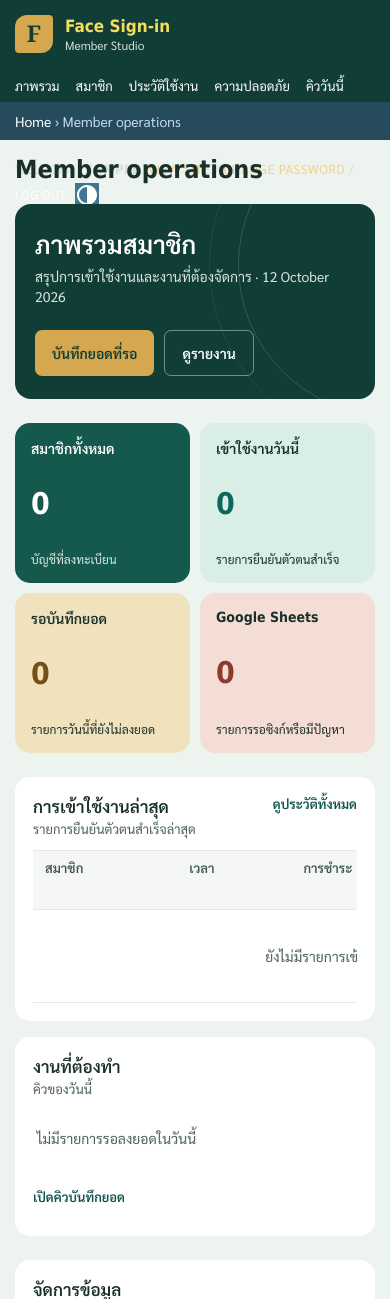
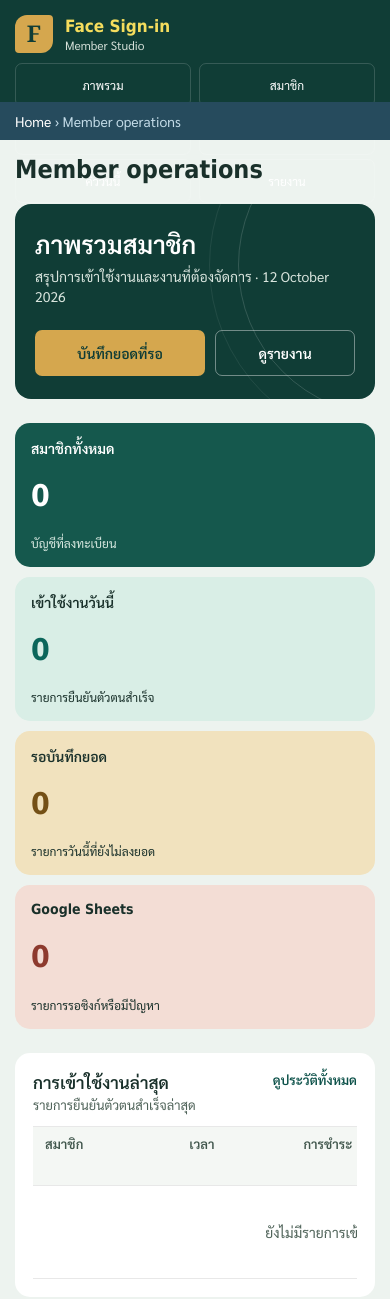
Before and after one commit to RK-pgm/Face-project, a Django app: page /admin/ in a window 390 px wide. Shown: the top 1299 px of the page. Run offline with Django 5.2, Linux system fonts and the light colour scheme; the visitor is signed in with stand-in values (Sample User, id 1); some web fonts are replaced.

Commit message:
Improve responsive mobile layouts

```diff
--- a/static/accounts/css/admin.css
+++ b/static/accounts/css/admin.css
@@ -152,15 +152,18 @@ html[data-theme="dark"] {
 @media (max-width: 1100px) {
   #content { padding: 24px; }
   .face-admin-metrics { grid-template-columns: repeat(2, minmax(0, 1fr)); }
-  .face-admin-columns { grid-template-columns: minmax(0, 1.2fr) minmax(260px, .8fr); gap: 16px; }
+  .face-admin-columns { grid-template-columns: minmax(0, 1fr); gap: 16px; }
   .face-admin-section { padding: 18px; }
 }
 @media (max-width: 760px) {
-  #header { grid-template-columns: minmax(0, 1fr); padding: 12px 16px; }
+  #header { grid-template-columns: minmax(0, 1fr); grid-template-rows: auto auto auto; padding: 12px 16px; }
   #user-tools { grid-column: 1; grid-row: 3; text-align: left; }
+  #user-tools form { display: inline-block; }
+  #user-tools a, #user-tools button { display: inline-flex; min-height: 40px; align-items: center; }
   .breadcrumbs { padding: 10px 16px; }
   #content { padding: 18px 14px 28px; }
-  .member-studio-admin-nav { grid-column: 1; grid-row: 2; flex-wrap: wrap; gap: 4px 16px; }
+  .member-studio-admin-nav { grid-column: 1; grid-row: 2; display: grid; grid-template-columns: repeat(3, minmax(0, 1fr)); gap: 4px 8px; }
+  .member-studio-admin-nav a { min-width: 0; min-height: 42px; justify-content: center; padding: 0 6px; border: 1px solid #ffffff28; border-radius: 7px; font-size: 12px; white-space: nowrap; }
   .face-admin-heading { min-height: 0; flex-direction: column; align-items: flex-start; padding: 23px 20px; }
   .face-admin-heading h1 { font-size: 25px !important; }
   .face-admin-heading::after { right: -165px; top: -90px; }
@@ -170,6 +173,14 @@ html[data-theme="dark"] {
   .face-admin-columns { grid-template-columns: minmax(0, 1fr); }
   .face-admin-table { min-width: 600px; }
 }
+@media (max-width: 390px) {
+  #content { padding-inline: 10px; }
+  .face-admin-metrics { grid-template-columns: minmax(0, 1fr); }
+  .face-metric { min-height: 112px; }
+  .member-studio-admin-nav { grid-template-columns: repeat(2, minmax(0, 1fr)); }
+  .face-admin-heading-actions { width: 100%; }
+  .face-admin-heading-actions a { flex: 1 1 auto; }
+}
 @media (prefers-reduced-motion: reduce) {
   *, *::before, *::after { scroll-behavior: auto !important; transition-duration: .01ms !important; animation-duration: .01ms !important; }
 }
--- a/templates/admin/base_site.html
+++ b/templates/admin/base_site.html
@@ -5,7 +5,7 @@
 
 {% block extrastyle %}
   {{ block.super }}
-  <link rel="stylesheet" href="{% static 'accounts/css/admin.css' %}?v=20261103-member-studio-3">
+  <link rel="stylesheet" href="{% static 'accounts/css/admin.css' %}?v=20261105-mobile">
 {% endblock %}
 
 {% block branding %}
```
Also changed, not shown: accounts/static/accounts/css/style.css (+7 -0 lines).
